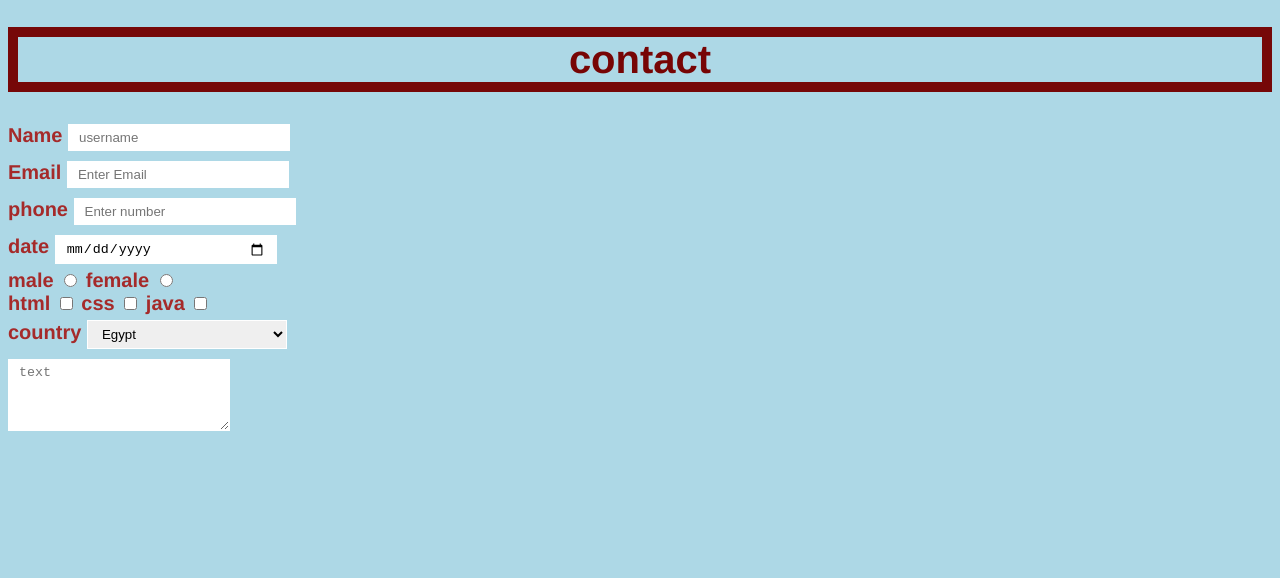
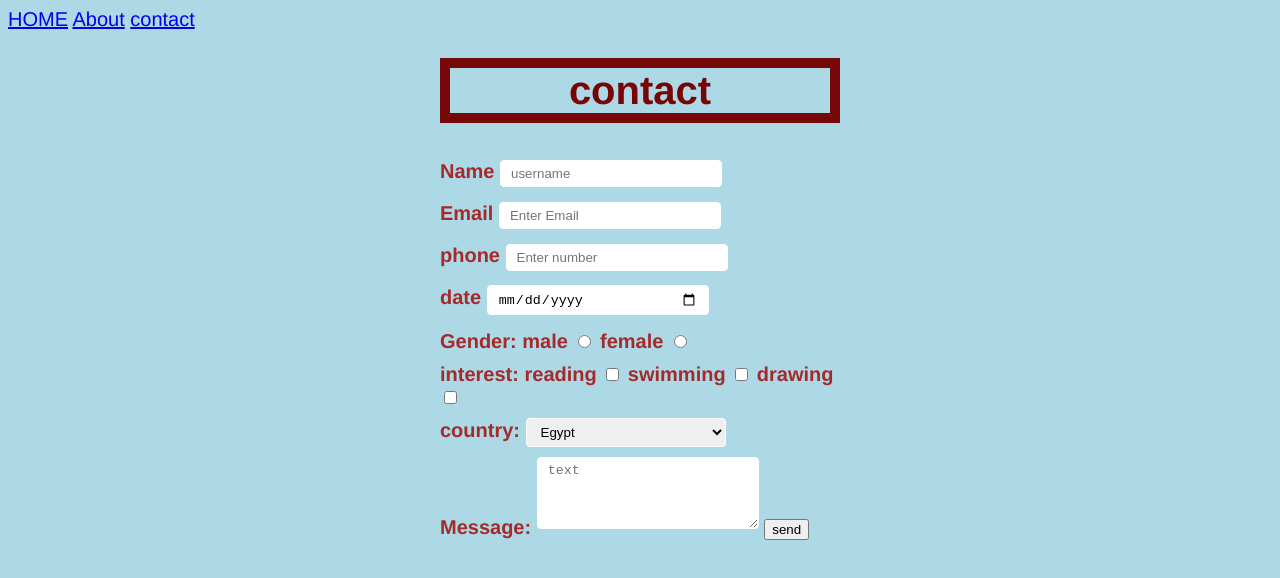
Before and after one commit to iMayarAshraf/test-project, a plain HTML site: page contact.html in a window 1280 px wide. Drawn offline with Linux system fonts and the light colour scheme.

Commit message:
Update contact

```diff
--- a/contact.html
+++ b/contact.html
@@ -7,6 +7,11 @@
     </head>
 
     <body >
+        <nav class="navbar">
+            <a href="index.html">HOME</a>
+            <a href="about.html">About</a>
+            <a href="contact.html">contact</a>
+        </nav>
         <main>
             <h1>contact</h1>
 
@@ -29,26 +34,29 @@
                 <input type="date" id="date" name="date" required>
 
             <br>
-
+            <label>Gender:</label>
             <label for="male">male</label>
             <input type="radio" id="male" name="gender" value="male"  >
              <label for="female">female</label>
             <input type="radio" id="female" name="gender" value="female" >
             <br>
-            <label for="html">html</label>
-            <input type="checkbox" id="html" name="skills" value="html">
-            <label for="css">css</label>
-            <input type="checkbox" id="css" name="skills" value="css">
-            <label for="java">java</label>
-            <input type="checkbox" id="java" name="skills" value="java">
+            <label >interest:</label>
+            <label for="reading">reading</label>
+            <input type="checkbox" id="reading" name="skills" value="reading">
+            <label for="swimming">swimming</label>
+            <input type="checkbox" id="swimming" name="skills" value="swimming">
+            <label for="drawing">drawing</label>
+            <input type="checkbox" id="drawing" name="skills" value="drawing">
             <br>
-            <label for="country">country</label>
+            <label for="country">country:</label>
             <select name="country" id="country">
                 <option value="1">Egypt</option>
                 <option value="2">German</option>
                 <option value="3">USA</option>
             </select>
             <br>
+            <label >Message:</label>
             <textarea name="text" id="text" rows="4" cols="40" placeholder="text"></textarea>
+            <button type="submit" id="send-btn">send</button>
         </main>
     </body>
--- a/css/Stylesheet.css
+++ b/css/Stylesheet.css
@@ -11,6 +11,12 @@ body {
     border:5px solid rgb(118, 8, 8);
 
 
+}
+main{
+    width:100%;
+    max-width: 400px;
+    margin:0 auto;
+    text-align: left;
 }
 
 
@@ -37,16 +43,23 @@ ul{
 
 label{
     margin-top: 10px;
+    display:inline-block;
     font-weight: bold;
 
 }
-input[type="text"],input[type="email"],
-input[type="number"],input[type="date"],select,textarea{
+input[type="text"],
+input[type="email"],
+input[type="number"],
+input[type="date"],
+select,
+textarea{
     width:200px;
     padding: 5px 10px;
     margin-top: 5px;
     margin-bottom:5px ;
     border:1px solid white ;
+    border-radius: 4px;
+
 
 
 }
```
